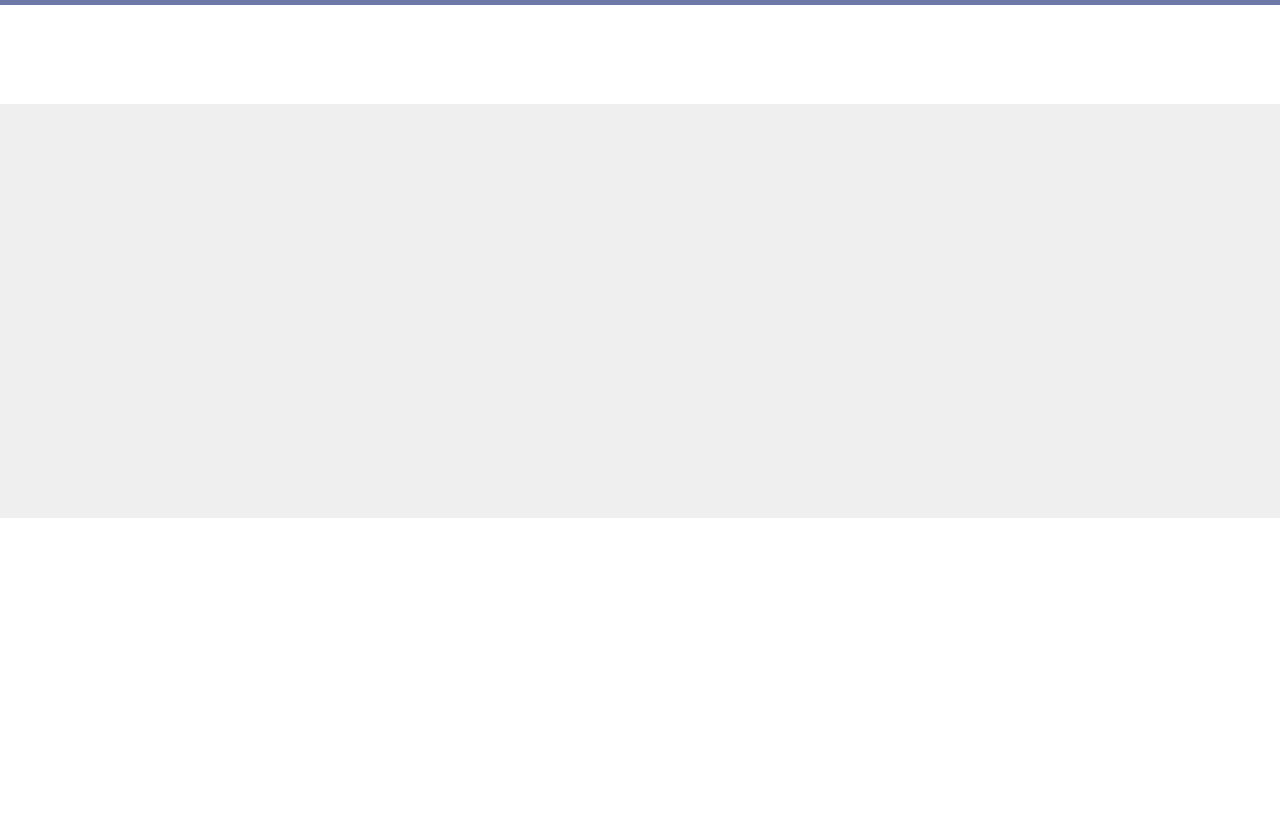
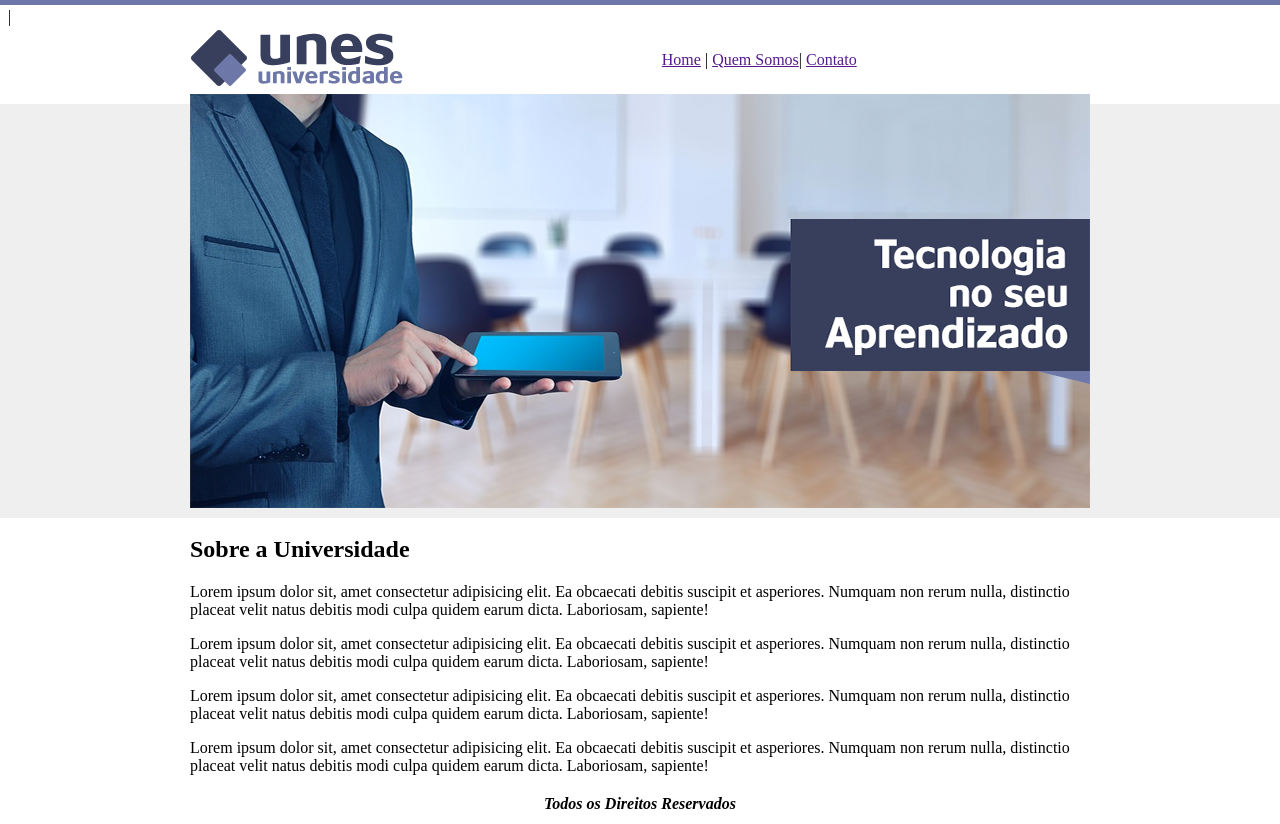
Before and after one commit to josesebastiao/ProjetoFinal_HTML_UNES, a plain HTML site: page index.html in a window 1280 px wide. Before the commit the page ends 800 px from the top, so only its background shows below. Drawn offline with Linux system fonts and the light colour scheme.

Commit message:
atualização index

```diff
--- a/index.html
+++ b/index.html
@@ -6,6 +6,36 @@
     <title>UNES</title>
 </head>
 <body background="imagens/fundo.png">
+        <table border="0" width="900" align="center">
+
+            <tr>
+                <td heigth="89"><img src="imagens/logo.png">
+                    <td
+                    align="rigth"><a href="">Home</a> |
+                    <a href="">Quem Somos</a>|
+                    <a href="">Contato</a>
+                    </td>
+                </td> |
+            </tr>
+
+            <tr>
+                <td colspan="2"><img src="imagens/capa.png"></td>
+            </tr>
+
+            <tr>
+                <td colspan="2">
+                    <h2>Sobre a Universidade</h2>
+                    <p>Lorem ipsum dolor sit, amet consectetur adipisicing elit. Ea obcaecati debitis suscipit et asperiores. Numquam non rerum nulla, distinctio placeat velit natus debitis modi culpa quidem earum dicta. Laboriosam, sapiente!</p>
+                    <p>Lorem ipsum dolor sit, amet consectetur adipisicing elit. Ea obcaecati debitis suscipit et asperiores. Numquam non rerum nulla, distinctio placeat velit natus debitis modi culpa quidem earum dicta. Laboriosam, sapiente!</p>
+                    <p>Lorem ipsum dolor sit, amet consectetur adipisicing elit. Ea obcaecati debitis suscipit et asperiores. Numquam non rerum nulla, distinctio placeat velit natus debitis modi culpa quidem earum dicta. Laboriosam, sapiente!</p>
+                    <p>Lorem ipsum dolor sit, amet consectetur adipisicing elit. Ea obcaecati debitis suscipit et asperiores. Numquam non rerum nulla, distinctio placeat velit natus debitis modi culpa quidem earum dicta. Laboriosam, sapiente!</p>
+                </td>
+            </tr>
+            <tr>
+                <td colspan="2" align="center"><strong><em>Todos os Direitos Reservados</strong></em></td>
+            </tr>
+
+    </table>
 
 </body>
 </html>
```
